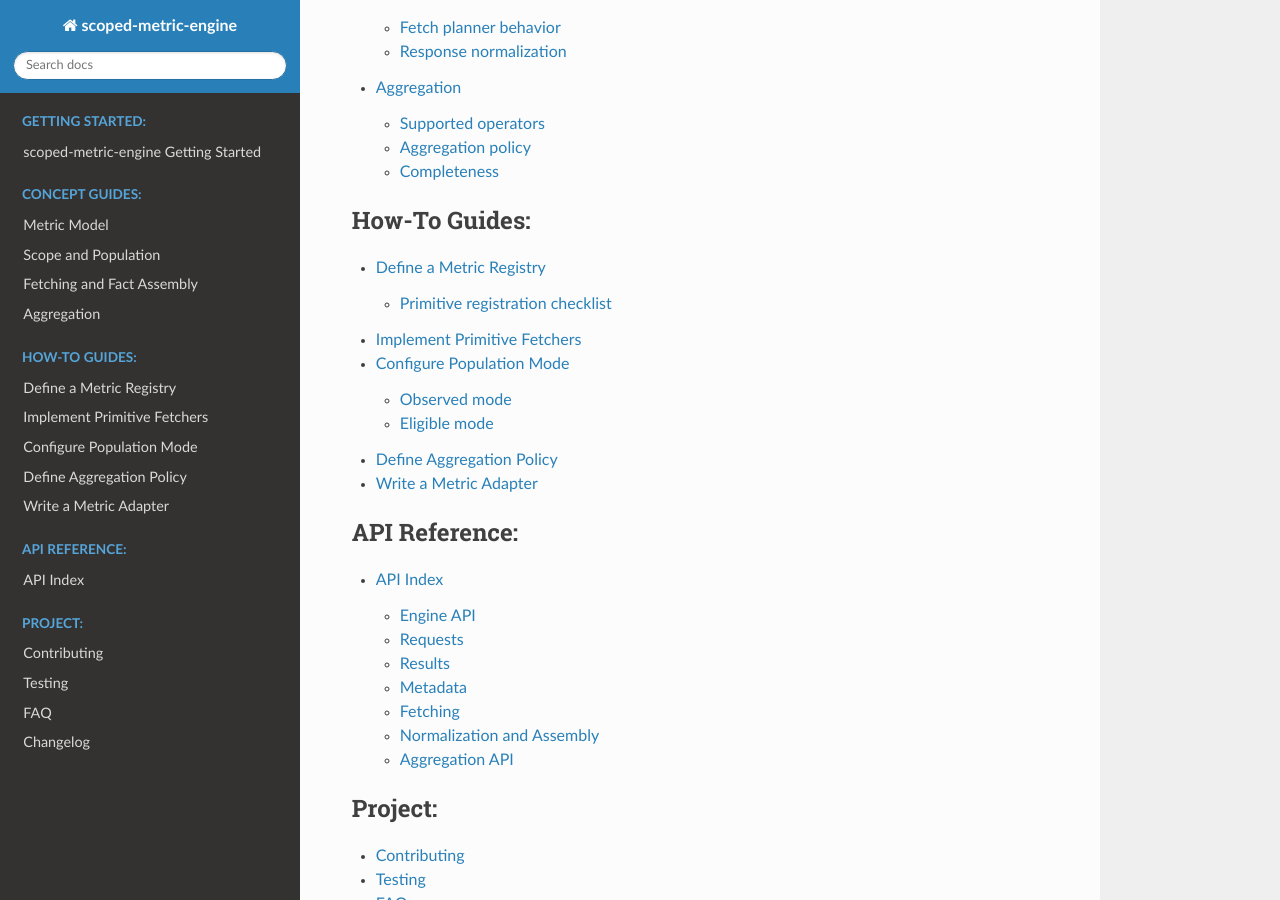
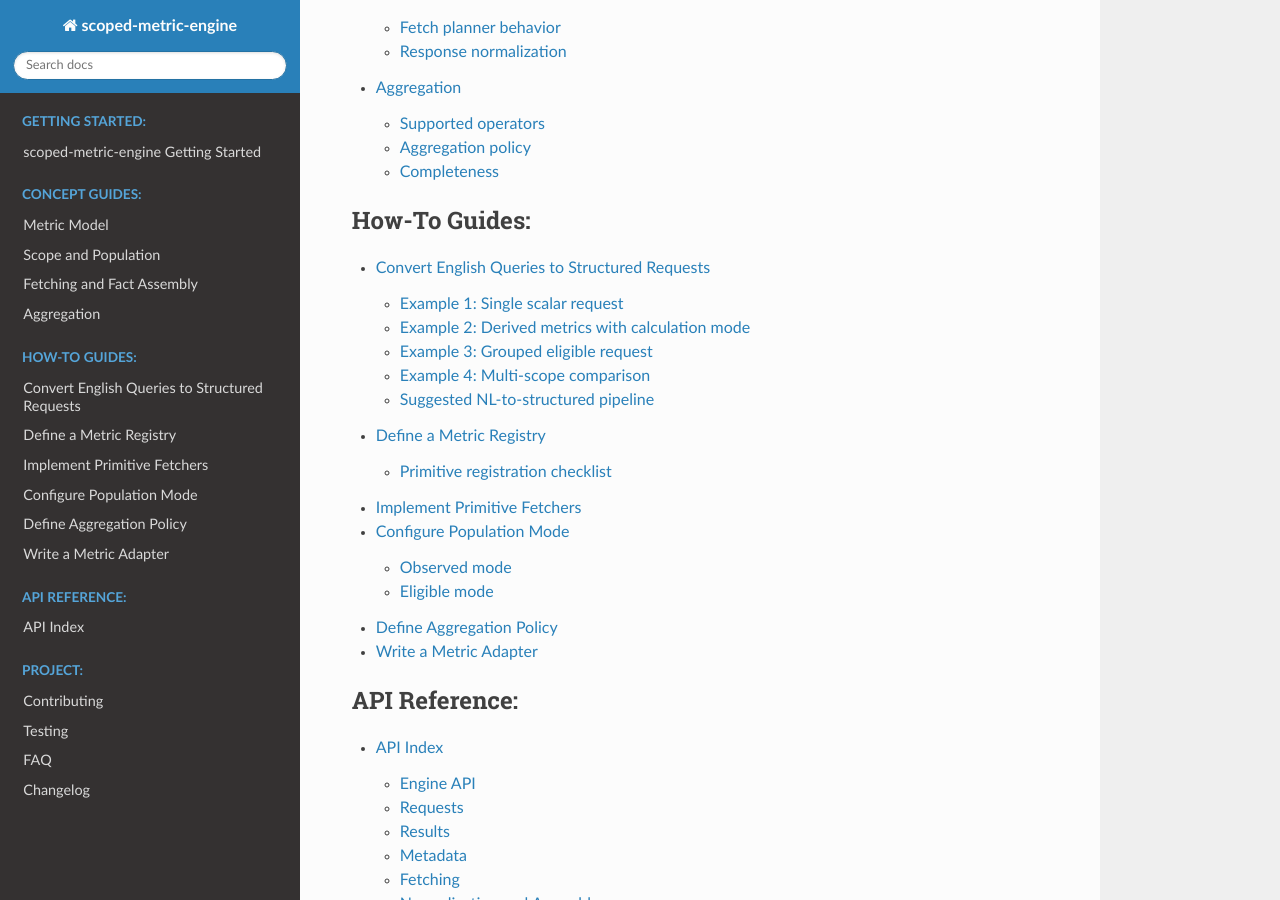
Before and after one commit to adieyal/scoped-metric-engine-project, a Sphinx documentation site: the page built from docs/index.rst, in a window 1280 px wide and 900 px high, scrolled down 1080 px. Built offline with Sphinx 7.4.7 and the Read the Docs theme 3.1.0, drawn with Linux system fonts in a browser that asks for light colours; some of the changed lines change nothing that is shown.

Commit message:
Add NL query translation examples to docs

````diff
--- /dev/null
+++ b/docs/howto/translate-english-queries.md
@@ -0,0 +1,219 @@
+# Convert English Queries to Structured Requests
+
+`ScopedMetricEngine` works with structured requests (`ResolveMetricsRequest` and `AggregationRequest`), so NL queries are first normalized to an intermediate intent object and then mapped to these types.
+
+Common extracted fields are:
+
+- `time_range` (start/end dates)
+- `entity_scope` (entity ids or names resolved to ids)
+- `requested_metrics` (including derived metrics)
+- `grouping` (`ResolutionGrain`)
+- `population_mode` (`observed` / `eligible`)
+
+## Example 1: Single scalar request
+
+English:
+
+`What was revenue for region West in March 2026?`
+
+Parsed structure:
+
+```json
+{
+  "intent": "resolve_metric",
+  "scope": {
+    "entities": ["region:West"],
+    "time_range": {"start": "2026-03-01", "end": "2026-03-31"},
+    "metrics": ["revenue"],
+    "grain": []
+  },
+  "population": "observed"
+}
+```
+
+Engine request:
+
+```python
+from datetime import date
+
+from scoped_metric_engine import PopulationSpec, ResolveMetricsRequest, ResolutionGrain, Scope, Slice
+
+ResolveMetricsRequest(
+    scope=Scope(
+        slice=Slice(
+            entity_ids=(21,),  # "region West" resolved by your entity resolver
+            start_date=date(2026, 3, 1),
+            end_date=date(2026, 3, 31),
+            filters=(("region_name", "West"),),
+        ),
+        resolution_grain=ResolutionGrain(()),
+    ),
+    metrics=["revenue"],
+    population=PopulationSpec("observed"),
+)
+```
+
+## Example 2: Derived metrics with calculation mode
+
+English:
+
+`Show gross margin and gross profit for district North for Q1 2026.`
+
+Parsed structure:
+
+```json
+{
+  "intent": "resolve_metric",
+  "scope": {
+    "entities": ["district:North"],
+    "time_range": {"start": "2026-01-01", "end": "2026-03-31"},
+    "metrics": ["gross_profit", "gross_margin"],
+    "grain": []
+  },
+  "population": "observed",
+  "calculation_options": {"allow_partial": true}
+}
+```
+
+Engine request:
+
+```python
+from datetime import date
+
+from scoped_metric_engine import CalculationOptions, PopulationSpec, ResolveMetricsRequest, ResolutionGrain, Scope, Slice
+
+ResolveMetricsRequest(
+    scope=Scope(
+        slice=Slice(
+            entity_ids=(101,),  # "district North" resolved by your entity resolver
+            start_date=date(2026, 1, 1),
+            end_date=date(2026, 3, 31),
+            filters=(("time_bucket", "Q1"),),
+        ),
+        resolution_grain=ResolutionGrain(()),
+    ),
+    metrics=["gross_profit", "gross_margin"],
+    population=PopulationSpec("observed"),
+    calculation_options=CalculationOptions(allow_partial=True),
+)
+```
+
+## Example 3: Grouped eligible request
+
+English:
+
+`List monthly revenue and gross margin for active products in Feb 2026, grouped by product.`
+
+Parsed structure:
+
+```json
+{
+  "intent": "resolve_metric",
+  "scope": {
+    "entities": ["org:3"],
+    "time_range": {"start": "2026-02-01", "end": "2026-02-28"},
+    "metrics": ["revenue", "gross_margin"],
+    "grain": ["product"]
+  },
+  "population": "eligible"
+}
+```
+
+Engine request:
+
+```python
+from datetime import date
+
+from scoped_metric_engine import PopulationSpec, ResolveMetricsRequest, ResolutionGrain, Scope, Slice
+
+ResolveMetricsRequest(
+    scope=Scope(
+        slice=Slice(
+            entity_ids=(3,),  # resolved from "org:3"
+            start_date=date(2026, 2, 1),
+            end_date=date(2026, 2, 28),
+            filters=(("product_status", "active"),),
+        ),
+        resolution_grain=ResolutionGrain(("product",)),
+    ),
+    metrics=["revenue", "gross_margin"],
+    population=PopulationSpec("eligible"),
+)
+```
+
+## Example 4: Multi-scope comparison
+
+English:
+
+`Compare average gross margin and total revenue for Jan and Feb 2026.`
+
+Parsed structure:
+
+```json
+{
+  "intent": "compare_scopes",
+  "scopes": [
+    {"label": "jan", "time_range": {"start": "2026-01-01", "end": "2026-01-31"}},
+    {"label": "feb", "time_range": {"start": "2026-02-01", "end": "2026-02-28"}}
+  ],
+  "metrics": ["revenue", "gross_margin"],
+  "aggregation": {
+    "revenue": "sum",
+    "gross_margin": "mean"
+  }
+}
+```
+
+Engine request:
+
+```python
+from datetime import date
+
+from scoped_metric_engine import (
+    AggregationOperator,
+    AggregationRequest,
+    AggregationSpec,
+    PopulationSpec,
+    ResolutionGrain,
+    Scope,
+    ScopeRef,
+    Slice,
+)
+
+AggregationRequest(
+    scopes=[
+        ScopeRef(
+            "jan",
+            Scope(
+                slice=Slice((3,), date(2026, 1, 1), date(2026, 1, 31)),
+                resolution_grain=ResolutionGrain(()),
+            ),
+        ),
+        ScopeRef(
+            "feb",
+            Scope(
+                slice=Slice((3,), date(2026, 2, 1), date(2026, 2, 28)),
+                resolution_grain=ResolutionGrain(()),
+            ),
+        ),
+    ],
+    metrics=["revenue", "gross_margin"],
+    aggregation_spec=AggregationSpec(
+        (
+            AggregationOperator("revenue", "sum"),
+            AggregationOperator("gross_margin", "mean"),
+        )
+    ),
+    population=PopulationSpec("observed"),
+)
+```
+
+## Suggested NL-to-structured pipeline
+
+1. Classify intent (`resolve_metric`, `compare_scopes`, etc.).
+2. Resolve entities to canonical ids and emit `entity_ids` plus filters.
+3. Parse dates from phrases (`March 2026`, `Q1`) into `Slice.start_date` / `Slice.end_date`.
+4. Expand aliases (`gross margin` -> `gross_margin`, `revenue` -> `revenue`).
+5. Set `ResolutionGrain` from grouping words (`by product`, `by team`, etc.).
+6. Select population policy and calculation options.
+7. Validate metric dependencies and dispatch `ResolveMetricsRequest` / `AggregationRequest`.
--- a/docs/index.rst
+++ b/docs/index.rst
@@ -31,6 +31,7 @@ It delegates domain-specific interpretation to your application code through:
    :maxdepth: 2
    :caption: How-To Guides:
 
+   howto/translate-english-queries
    howto/define-metric-registry
    howto/implement-fetchers
    howto/configure-population
````
